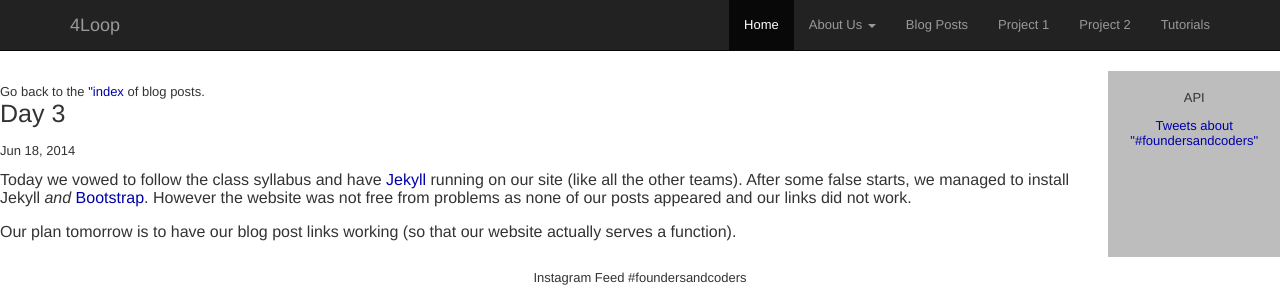
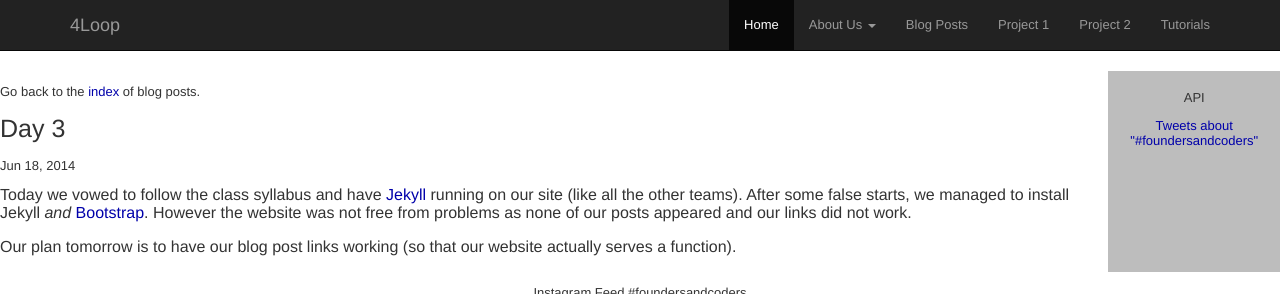
Before and after one commit to wsfan/4loop, a Jekyll site: the page built from _posts/2014-06-18-day3.markdown, in a window 1280 px wide, cut to the strip 0-294 px from the top of the page. Built offline with Jekyll 4.4.1, drawn with Linux system fonts in a browser that asks for light colours; comment, search, counter and statistics services are not loaded.

```diff
--- a/_layouts/post.html
+++ b/_layouts/post.html
@@ -4,8 +4,8 @@ layout: default
 <div class="post">
 <div align="left">
 
-Go back to the <a href="http://wsfan.github.io/4loop/blogcollect.html">"index</a> of blog posts.
-
+Go back to the <a href="http://wsfan.github.io/4loop/blogcollect.html">index</a> of blog posts.
+<br><br>
   <header class="post-header">
     <scan style="font-size:25px">{{ page.title }}</scan><br><Br>
     <class="meta">{{ page.date | date: "%b %-d, %Y" }}{% if page.author %} • {{ page.author }}{% endif %}{% if page.meta %} • {{ page.meta }}{% endif %}</p>
```
